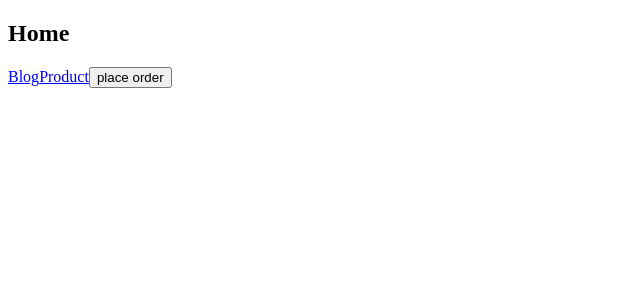
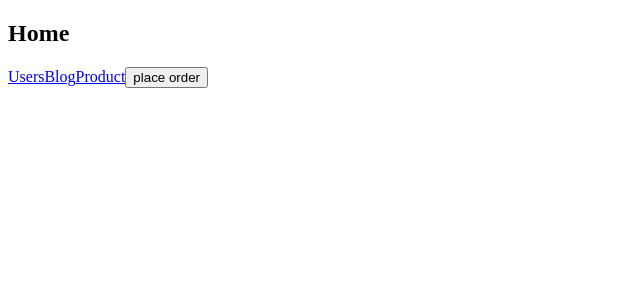
Before and after one commit to proshantosaha/next-js-practise, a Next.js app: page / in a window 1280 px wide. Shown: the top 300 px of the page, without its empty margins (0-640 px from the left). Built offline with nearby package versions, Linux system fonts and the light colour scheme.

Commit message:
how to work nxt js stattic genararion and prefafetching and bulid function all method implement

```diff
--- a/pages/index.js
+++ b/pages/index.js
@@ -12,7 +12,9 @@ export default function index() {
     <div>
       <h2>Home</h2>
 
-
+      <Link legacyBehavior href='/users'>
+        <a>Users</a>
+      </Link>
 
       <Link legacyBehavior href='/blog'>
         <a>Blog</a>
```
